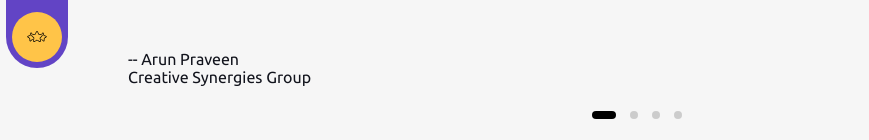
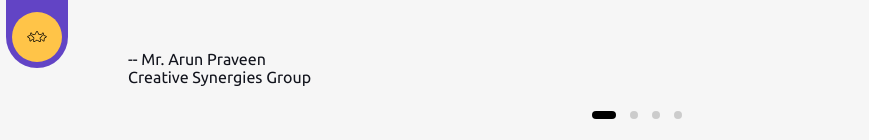
Before and after one commit to JammyJamm/Portfolio, a React (Create React App) app in the folder sourcecode/: page /review in a window 1280 px wide. Shown: the part 495-635 px from the top of the page, without its empty margins (0-869 px from the left). Built offline with nearby package versions, Linux system fonts and the light colour scheme.

Commit message:
#Update Review changes

```diff
--- a/sourcecode/src/pages/about/Index.js
+++ b/sourcecode/src/pages/about/Index.js
@@ -174,7 +174,12 @@ const About = () => {
 
             {/* Contact */}
             <div className="btn-group signature">
-              <button className="btn-secondary">Contact me</button>
+              <button
+                className="btn-secondary"
+                onClick={() => (window.location.href = "tel:+917010314568")}
+              >
+                Contact me
+              </button>
 
               <Signature width="300px" />
             </div>
--- a/sourcecode/src/pages/about/style.scss
+++ b/sourcecode/src/pages/about/style.scss
@@ -57,6 +57,7 @@
     //color: var(--primary-color);
   }
   .signature svg {
+    height: 100px;
     path {
       fill: var(--text-color);
     }
--- a/sourcecode/src/pages/review/index.js
+++ b/sourcecode/src/pages/review/index.js
@@ -8,7 +8,7 @@ const Review = () => {
 
   const reviewData = [
     {
-      name: "Arun Praveen",
+      name: "Mr. Arun Praveen",
       rating: 5,
       review:
         "Strong real-time experience in IoT solutions with an excellent understanding of user experience. Demonstrates the ability to design intuitive, practical, and user-friendly interfaces for complex IoT and industrial applications. His UX approach and attention to usability contribute significantly to delivering effective digital experiences.",
@@ -19,36 +19,36 @@ const Review = () => {
     },
 
     {
-      name: "Dinesh Pandian",
+      name: "Mr. Dinesh Pandian",
       rating: 5,
       review:
         "Strong experience in e-commerce and SAP Hybris website development, with a focus on responsive design, usability, and consistent UI experiences. Demonstrates good understanding of modern web development practices and the ability to deliver responsive, scalable, and user-friendly e-commerce solutions.",
       project:
         "Heatcraft Refrigeration – Middle East | Heatcraft – intelliGen | Heatcraft – Brazil",
-      company: "Creative Synergies Group",
+      company: "Lennox India Technology Centre Private Limited",
       imageURL:
         "https://github.com/JammyJamm/Portfolio/blob/main/sourcecode/src/pages/assert/senthamil.jpg?raw=true",
     },
 
     {
-      name: "Jaya Lakshmi",
+      name: "Mrs. Jaya Lakshmi",
       rating: 5,
       review:
         "Strong experience in designing company websites and connected IoT device experiences. Demonstrates a good understanding of UX design, responsive interfaces, usability, and user-centered design principles. Contributes effectively to creating intuitive digital experiences across web and connected-device platforms.",
       project:
         "Lennox India – Company Website | Lennox India – S40 & E30 Smart Thermostat",
-      company: "Lennox India Technology",
+      company: "Randstad India Private Limited",
       imageURL:
         "https://github.com/JammyJamm/Portfolio/blob/main/sourcecode/src/pages/assert/senthamil.jpg?raw=true",
     },
 
     {
-      name: "Azeem",
+      name: "Mr.Azeem",
       rating: 5,
       review:
         "Strong experience in e-commerce website development with a focus on responsive, user-friendly, and visually consistent interfaces. Demonstrates good understanding of modern UI development practices, responsive design, and delivering scalable digital experiences for business applications.",
       project: "HYFRA | Kysor Warren",
-      company: "Creative Synergies Group",
+      company: "Infoville Solutions India Private Limited",
       imageURL:
         "https://github.com/JammyJamm/Portfolio/blob/main/sourcecode/src/pages/assert/senthamil.jpg?raw=true",
     },
--- a/sourcecode/src/pages/review/style.scss
+++ b/sourcecode/src/pages/review/style.scss
@@ -70,7 +70,7 @@
   margin-bottom: 15px;
   font-size: 20px;
 }
-
+.ui-review {
   .carousel-controls {
     display: flex;
     align-items: center;
@@ -122,4 +122,5 @@
     border-radius: 10px;
     background: #000;
   }
+}
 // Carosel ends
```
Lines whose indentation alone changed are shown as unchanged.
